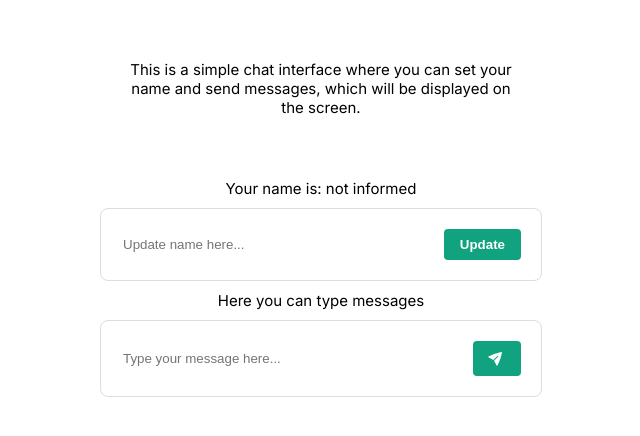
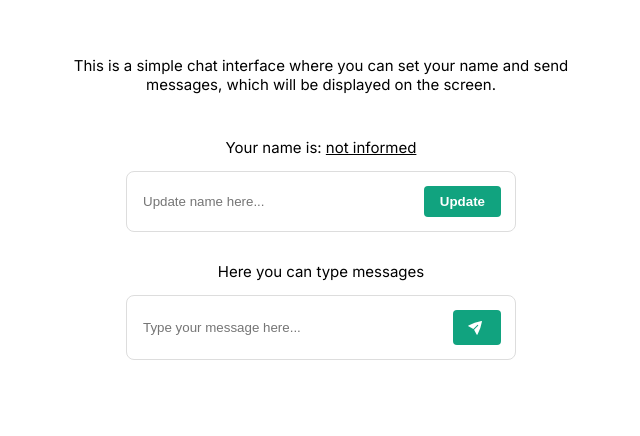
Before and after one commit to xsantanax/chat-interface, a Next.js app: page / in a window 1280 px wide. Shown: the top 436 px of the page, without its empty margins (319-959 px from the left). Built offline with nearby package versions, Linux system fonts and the light colour scheme.

Commit message:
final touches

```diff
--- a/components/NameInput.tsx
+++ b/components/NameInput.tsx
@@ -20,8 +20,8 @@ function NameInput() {
 
   return (
     <>
-      <div className={styles.nameDisplay}>
-        Your name is: {name == '' ? 'not informed' : name}
+      <div className={styles.label}>
+        Your name is: <u>{name == '' ? 'not informed' : name}</u>
       </div>
 
       <form onSubmit={handleSubmit} className={styles.form}>
--- a/styles/app.module.sass
+++ b/styles/app.module.sass
@@ -12,8 +12,9 @@
   font-size: 15px
 
 .intro
-  margin: 32px
-  width: 400px
+  margin: 14px
+  margin-top: 28px
+  max-width: 500px
   text-align: center
 
 .list
--- a/styles/input.module.sass
+++ b/styles/input.module.sass
@@ -1,16 +1,18 @@
-.nameDisplay
+.label
   margin-top: 20px
+  margin-bottom: 4px
   max-width: 880px
 
 .form
   display: flex
-  padding: 20px
+  padding: 14px
   gap: 20px
   border: 1px solid #ddd
   border-radius: 8px
   font-size: 14px
   line-height: 20px
-  width: 400px
+  max-width: 360px
+  width: 90%
 
 .input
   background-color: transparent
```
Also changed, not shown: 2 other files (tests, documents, lock files or other folders).
